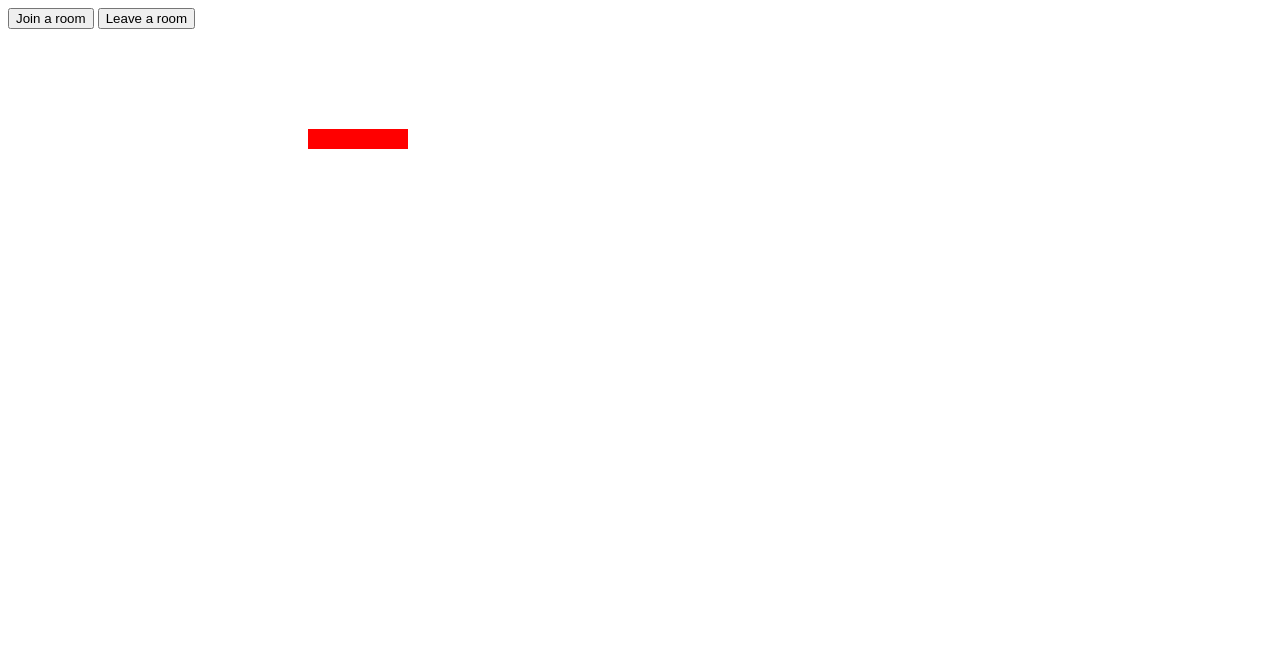
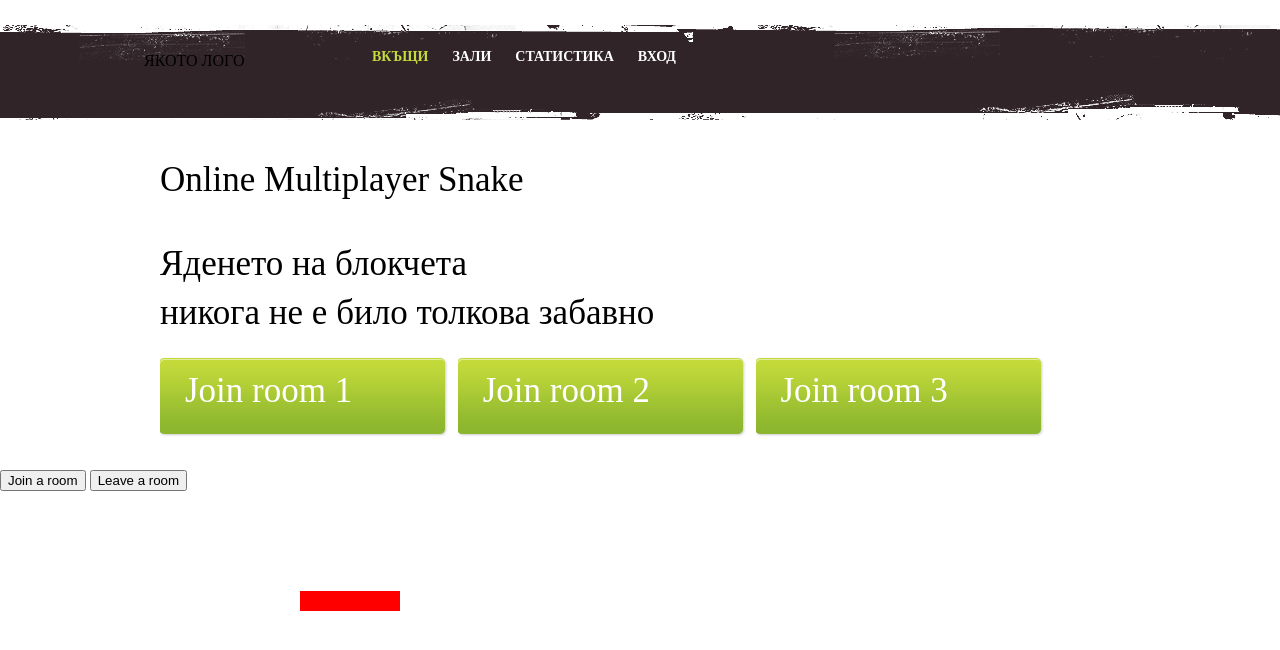
Before and after one commit to clanrbr/snake, a website: page webroot/index.html in a window 1280 px wide. Drawn offline with nearby package versions, Linux system fonts and the light colour scheme; no server answers.

Commit message:
something

```diff
--- a/webroot/index.html
+++ b/webroot/index.html
@@ -5,6 +5,7 @@
 	<script src="/socket.io/socket.io.js" type="text/javascript"></script>
 	<script src="js.js" type="text/javascript"></script>
 	<script src="snake.js" type="text/javascript"></script>
+	<link rel="stylesheet" href="styles.css"/>
 	<script type="text/javascript">
 		var io_address = 'http://localhost:3000',
 			socket = io.connect(io_address);
@@ -39,9 +40,35 @@
 	</script>
 </head>
 <body>
-	<!--<input type="button" value="Create a room" onclick="createRoom();"/>-->
-	<input type="button" value="Join a room" onclick="joinRoom();"/>
-	<input type="button" value="Leave a room" onclick="leaveRoom();"/>
-	<div id="snakediv"></div>
+	<div id="container">
+		<div id="upline">
+			<div id="menu">
+				<div id="logo">ЯКОТО ЛОГО</div>
+				<div>
+			        <ul id="actualMenu">
+			          <li class="active"><a href="/index.html">Вкъщи</a></li>
+			          <li><a href="#">Зали</a></li>
+			          <li><a href="#">Статистика</a></li>
+			          <li><a href="#">Вход</a></li>
+			        </ul>
+	  			</div>
+			</div>
+		</div>
+		<div class="cta_text">
+	      <p>
+	        <span>Online Multiplayer Snake</span>
+	      </p>
+	      <p>
+	        <span>Яденето на блокчета</span><br><span>никога не е било толкова забавно</span>
+	      </p>
+	      <div><a href="#" class="cta_btn">Join room 1</a></div>
+	      <div><a href="#" class="cta_btn">Join room 2</a></div>
+	      <div><a href="#" class="cta_btn">Join room 3</a></div>
+	    </div>
+		<!--<input type="button" value="Create a room" onclick="createRoom();"/>-->
+		<input type="button" value="Join a room" onclick="joinRoom();"/>
+		<input type="button" value="Leave a room" onclick="leaveRoom();"/>
+		<div id="snakediv"></div>
+	</div>
 </body>
 </html>
--- /dev/null
+++ b/webroot/styles.css
@@ -0,0 +1,91 @@
+body {
+	margin:0;
+}
+
+#container {
+	height:100%;
+	width:100%;
+}
+#upline {
+	background: url('/images/bg_menu.png') repeat-x center top;
+	position: relative;
+	z-index: 800;
+	height: 95px;
+	margin-top: 25px;
+}
+
+#menu {
+	margin-left: auto;
+	margin-right: auto;
+	width: 992px;
+	padding-top:20px;
+}
+
+#menu div {
+	display:inline-block;
+}
+
+#logo {
+	width:200px;
+}
+
+#actualMenu {
+	list-style: none;
+	margin: 0;
+	padding: 0;
+	border: 0;
+	outline: 0;
+	font-size: 100%;
+	vertical-align: baseline;
+	background: transparent;
+}
+
+#actualMenu li {
+	display: inline;
+	float: left;
+	font-size: 18px;
+	text-transform: uppercase;
+	margin-left:24px;
+}
+
+#actualMenu li a {
+	color:#fff;
+	text-decoration: none;
+	font-weight:700;
+	font-size:14px;
+}
+
+#actualMenu li.active a {
+	color:#c5db3b;
+}
+
+.cta_text {
+	margin: 30px auto;
+	width: 960px;
+	font-size: 35px;
+	line-height: 40px;
+}
+
+.cta_text p {
+	line-height: 49px;
+	text-align: left;
+	margin-bottom: 5px;
+}
+
+.cta_text div {
+	display:inline-block;
+}
+.cta_btn {
+	margin-top: 15px;
+	text-align: left;
+	line-height: 18px;
+	padding: 25px 0 0 25px;
+	display: block;
+	position: relative;
+	width: 264px;
+	height: 58px;
+	font-size: 35px;
+	color: #fff;
+	background: url('/images/sprite.png') no-repeat -2px -647px;
+	text-decoration: none;
+}
```
Also changed, not shown: webroot/images/bg_menu.png (added), webroot/images/sprite.png (added).
